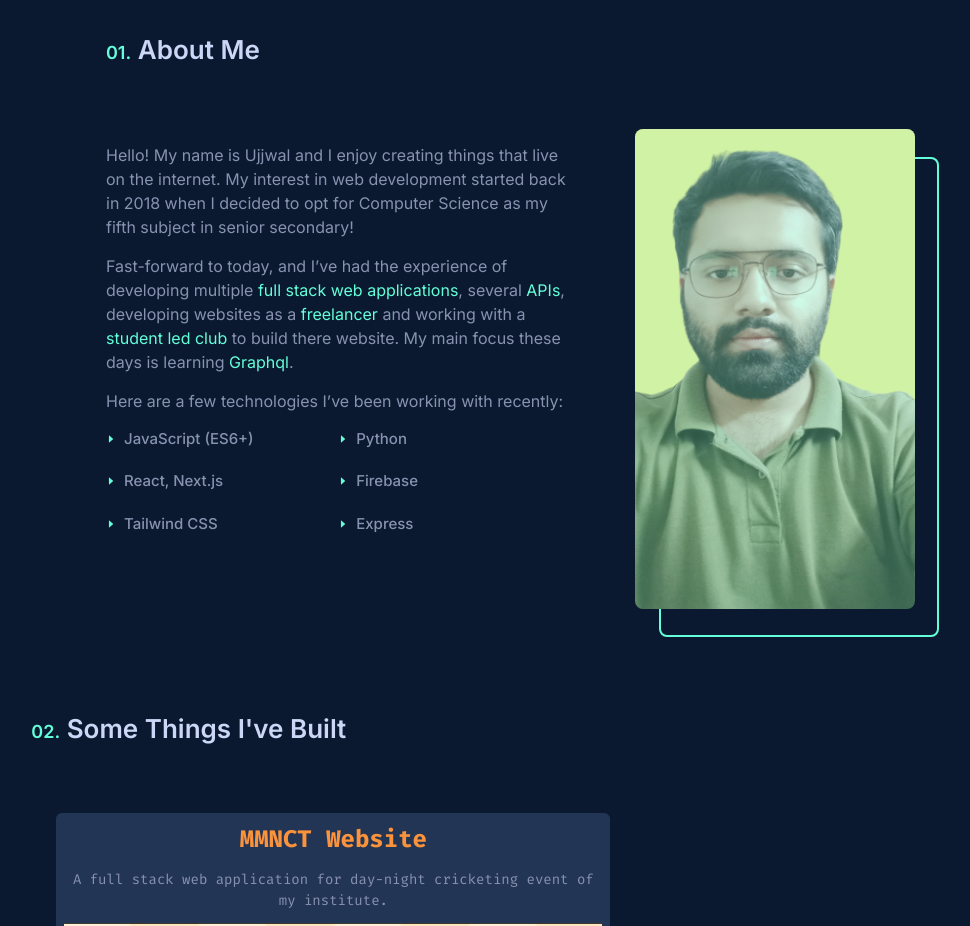
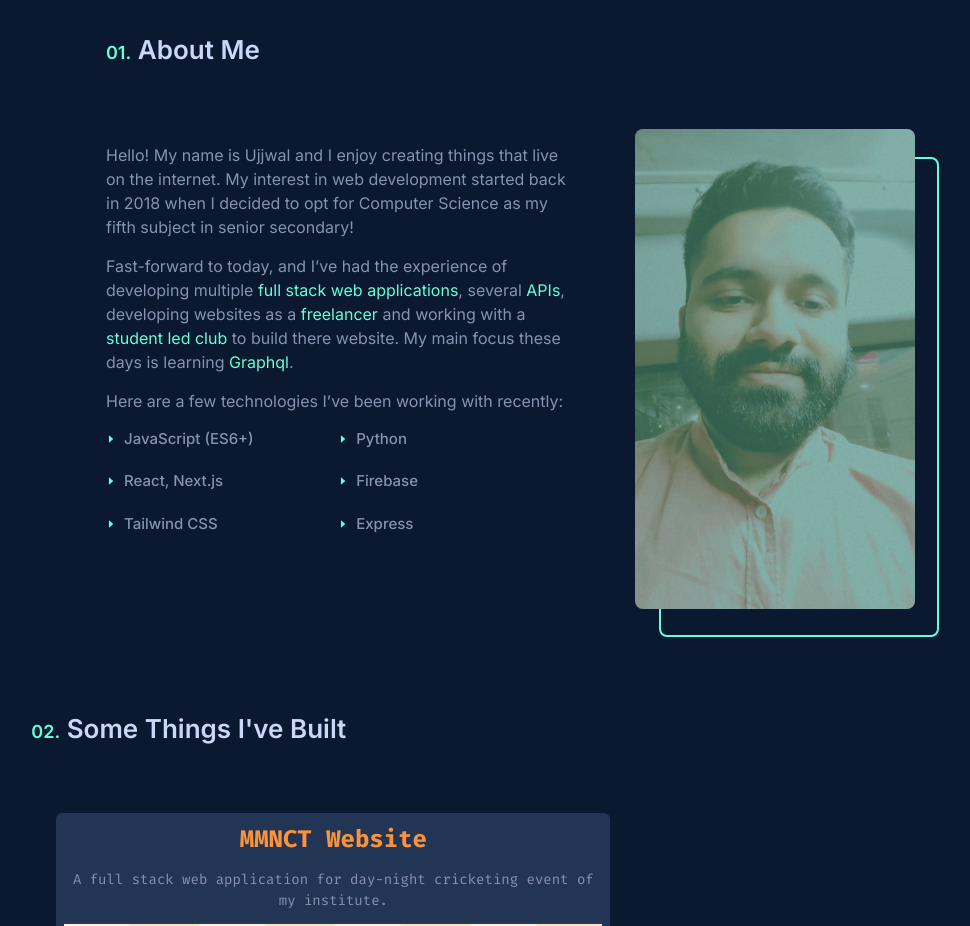
Before and after one commit to ujjwalkirti/ujjwal-portfolio, a Next.js app: page / in a window 1280 px wide. Shown: the part 880-1806 px from the top of the page, without its empty margins (122-1092 px from the left). Built offline with nearby package versions, Linux system fonts and the light colour scheme.

Commit message:
added new image

```diff
--- a/src/components/landing-page/LandingPage.tsx
+++ b/src/components/landing-page/LandingPage.tsx
@@ -352,7 +352,7 @@ const LandingPage = () => {
                 <Image
                   className="rounded-lg w-[279.52px] z-20 h-[479.52px]"
                   alt="Ujjwal Kirti"
-                  src={`/me.png`}
+                  src={`/me.jpg`}
                   height={259.52}
                   width={259.52}
                 />
```
Also changed, not shown: public/me.jpg (added), public/me.png (deleted).
